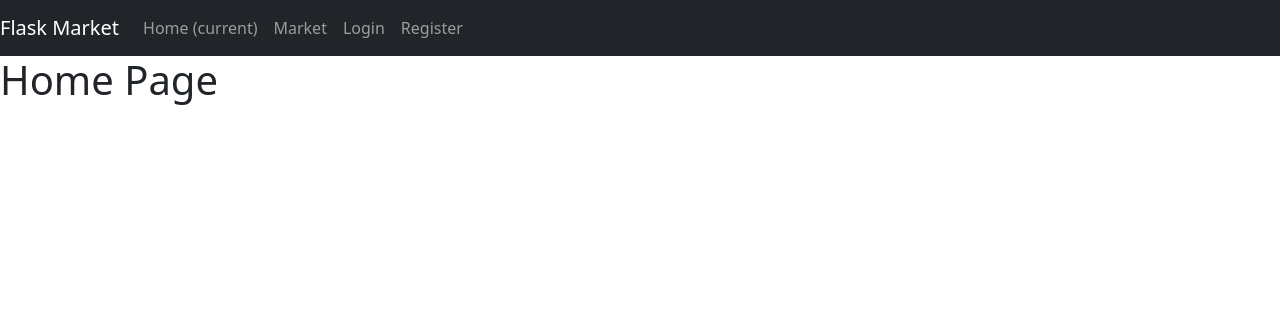
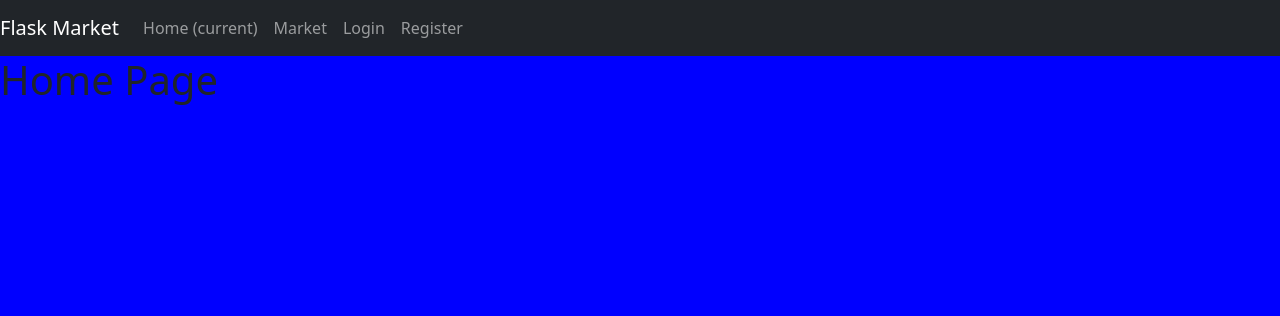
Before and after one commit to sekihiro-shumpei/FlaskMarket, a Flask app: page / in a window 1280 px wide. Shown: the top 316 px of the page. Run offline with Flask 3, Linux system fonts and the light colour scheme.

Commit message:
追跡ファイルを追加

```diff
--- a/templates/home.html
+++ b/templates/home.html
@@ -50,6 +50,8 @@
     -->
   </body>
   <style>
-
+    body{
+      background-color:blue;
+    }
   </style>
 </html>
```
